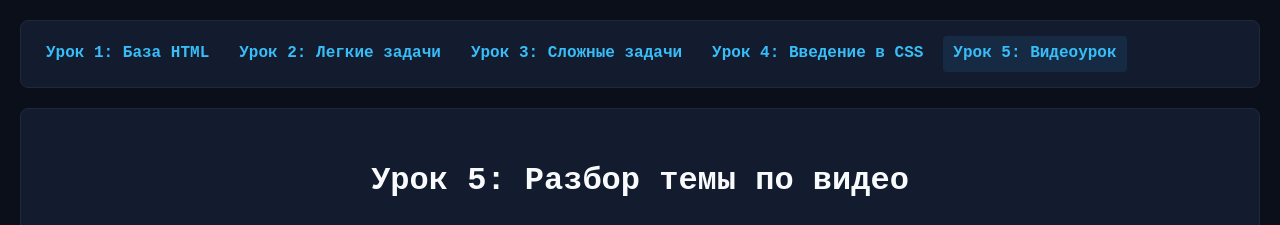
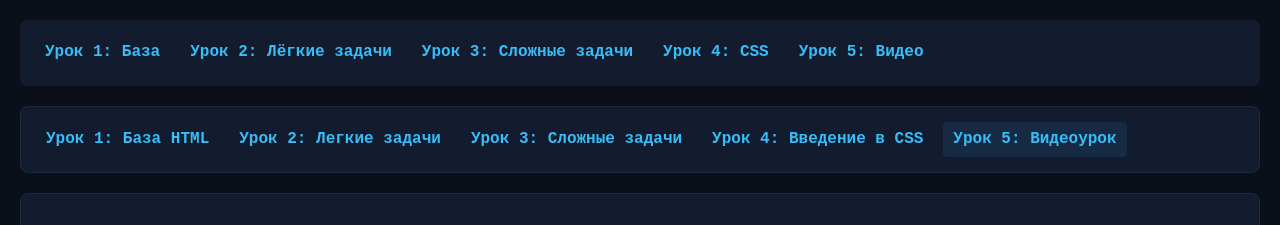
Before and after one commit to Midxtrick/Informatika-site, a plain HTML site: page lesson5.html in a window 1280 px wide. Shown: the top 225 px of the page. Drawn offline with Linux system fonts and the light colour scheme.

Commit message:
lesson 5

```diff
--- a/lesson5.html
+++ b/lesson5.html
@@ -15,7 +15,13 @@
     </style>
 </head>
 <body>
-
+<nav style="background: #131b2e; padding: 15px; border-radius: 8px; margin-bottom: 20px; display: flex; gap: 10px; flex-wrap: wrap;">
+    <a href="index.html" style="color: #38bdf8; text-decoration: none; font-weight: bold; padding: 5px 10px;">Урок 1: База</a>
+    <a href="lesson2.html" style="color: #38bdf8; text-decoration: none; font-weight: bold; padding: 5px 10px;">Урок 2: Лёгкие задачи</a>
+    <a href="lesson3.html" style="color: #38bdf8; text-decoration: none; font-weight: bold; padding: 5px 10px;">Урок 3: Сложные задачи</a>
+    <a href="lesson4.html" style="color: #38bdf8; text-decoration: none; font-weight: bold; padding: 5px 10px;">Урок 4: CSS</a>
+    <a href="lesson5.html" style="color: #38bdf8; text-decoration: none; font-weight: bold; padding: 5px 10px;">Урок 5: Видео</a>
+</nav>
     <div class="nav">
         <a href="index.html">Урок 1: База HTML</a>
         <a href="lesson2.html">Урок 2: Легкие задачи</a>
```
